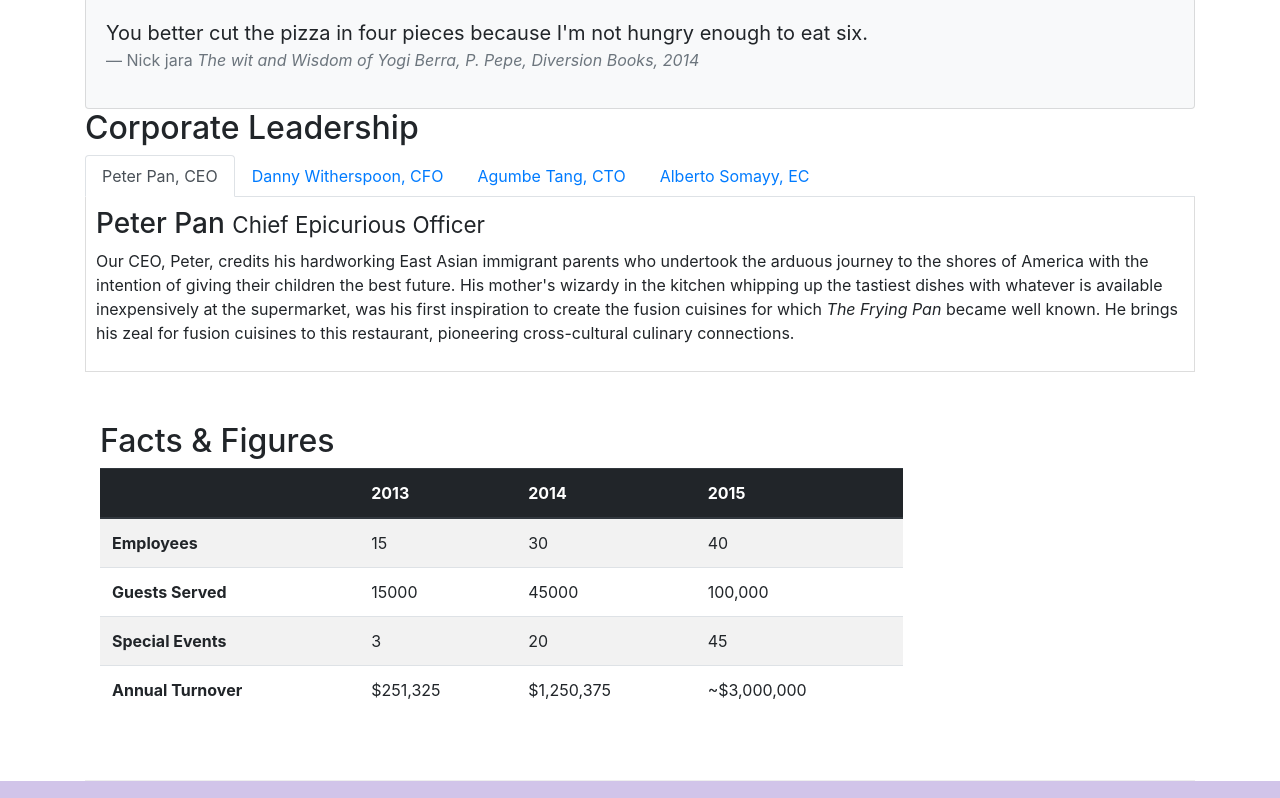
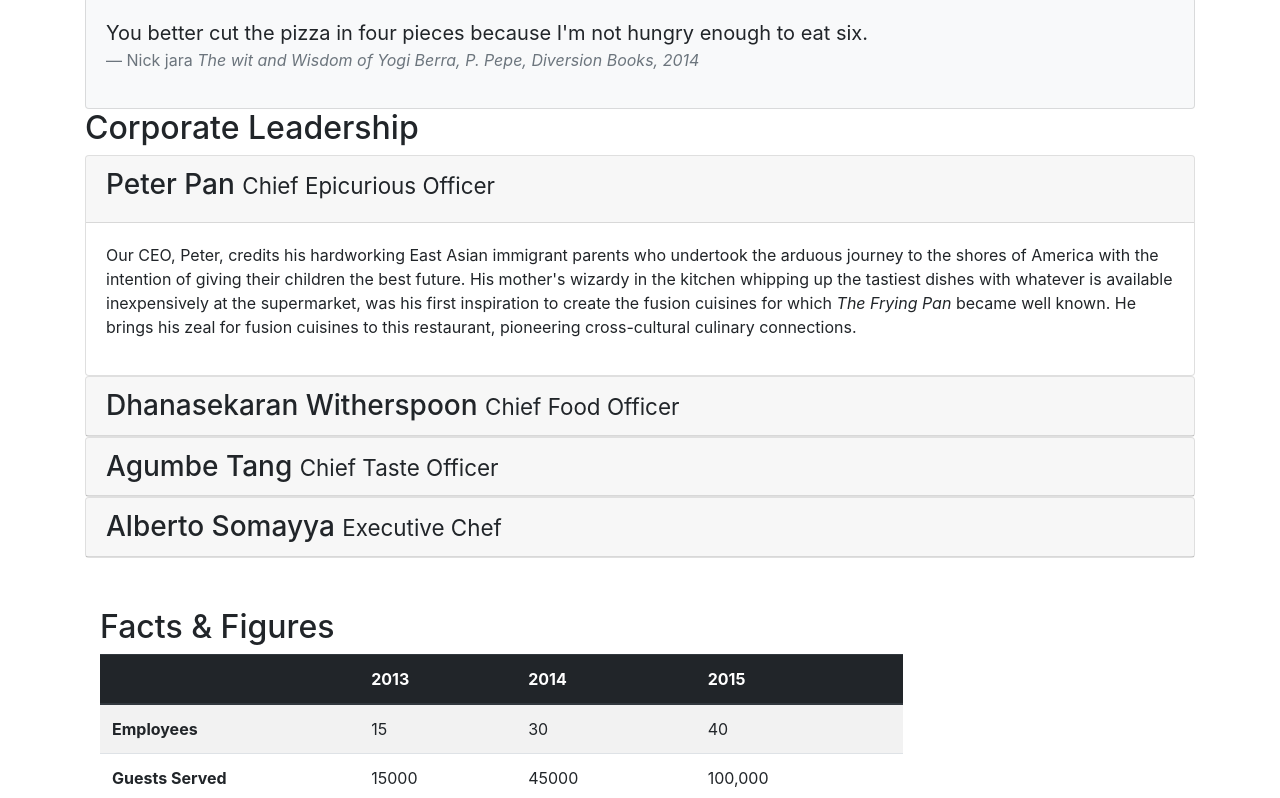
Before and after one commit to nickjara11/BootStrap_Coursera, a website: page aboutus.html in a window 1280 px wide. Shown: the part 762-1560 px from the top of the page. Drawn offline with nearby package versions, Linux system fonts and the light colour scheme.

Commit message:
Login Feature added, and tooltip feature added on index. About us had an accordion styling for the list of people

```diff
--- a/aboutus.html
+++ b/aboutus.html
@@ -101,41 +101,62 @@
             <div class="col-12">
                 <h2>Corporate Leadership</h2>
 
-                <ul class="nav nav-tabs">
-                    <li class="nav-item">
-                        <a class="nav-link active" href="#peter"
-                        role="tab" data-toggle="tab">Peter Pan, CEO</a>
-                    </li>
-                    <li class="nav-item">
-                        <a class="nav-link" href="#danny"
-                        role="tab" data-toggle="tab">Danny Witherspoon, CFO</a>
-                    </li>
-                    <li class="nav-item">
-                        <a class="nav-link" href="#agumbe"
-                        role="tab" data-toggle="tab">Agumbe Tang, CTO</a>
-                    </li>
-                    <li class="nav-item">
-                        <a class="nav-link" href="#alberto"
-                        role="tab" data-toggle="tab">Alberto Somayy, EC</a>
-                    </li>
-                </ul>
-
-                <div class="tab-content">
-                    <div role="tabpanel" class="tab-pane fade show active" id="peter">
-                        <h3>Peter Pan <small>Chief Epicurious Officer</small></h3>
-                        <p><span class="d-none d-sm-block">Our CEO, Peter, credits his hardworking East Asian immigrant parents who undertook the arduous journey to the shores of America with the intention of giving their children the best future. His mother's wizardy in the kitchen whipping up the tastiest dishes with whatever is available inexpensively at the supermarket, was his first inspiration to create the fusion cuisines for which <em>The Frying Pan</em> became well known. He brings his zeal for fusion cuisines to this restaurant, pioneering cross-cultural culinary connections.</p></span>
+                <div class="accordion">
+                    <div class="card">
+                        <div class="card-header" role="tab" id="peterhead">
+                            <h3 class="mb-8">
+                                <a data-toggle="collapse" data-target="#peter">
+                                    Peter Pan <small>Chief Epicurious Officer</small>
+                                </a>
+                            </h3>
+                        </div>
+                            <div class="collapse show" id="peter" data-parent="#accordion">
+                                <div class="card-body">
+                                    <p class="d-none d-sm-block">Our CEO, Peter, credits his hardworking East Asian immigrant parents who undertook the arduous journey to the shores of America with the intention of giving their children the best future. His mother's wizardy in the kitchen whipping up the tastiest dishes with whatever is available inexpensively at the supermarket, was his first inspiration to create the fusion cuisines for which <em>The Frying Pan</em> became well known. He brings his zeal for fusion cuisines to this restaurant, pioneering cross-cultural culinary connections.</p>
+                                </div>
+                            </div>
                     </div>
-                    <div role="tabpanel" class="tab-pane fade show" id="danny">
-                        <h3>Dhanasekaran Witherspoon <small>Chief Food Officer</small></h3>
-                        <p><span class="d-none d-sm-block">Our CFO, Danny, as he is affectionately referred to by his colleagues, comes from a long established family tradition in farming and produce. His experiences growing up on a farm in the Australian outback gave him great appreciation for varieties of food sources. As he puts it in his own words, <em>Everything that runs, wins, and everything that stays, pays!</em></p></span>
+                    <div class="card">
+                        <div class="card-header" role="tab" id="dannyhead">
+                            <h3 class="mb-0">
+                                <a class ="collapsed" data-toggle="collapse" data-target="#danny">
+                                    Dhanasekaran Witherspoon <small>Chief Food Officer</small>
+                                </a>
+                            </h3>
+                        </div>
+                        <div class="collapse" id="danny" data-parent="#accordion">
+                            <div class="card-body">
+                                <p class="d-none d-sm-block">Our CFO, Danny, as he is affectionately referred to by his colleagues, comes from a long established family tradition in farming and produce. His experiences growing up on a farm in the Australian outback gave him great appreciation for varieties of food sources. As he puts it in his own words, <em>Everything that runs, wins, and everything that stays, pays!</em></p>
+                            </div>
+                        </div>
                     </div>
-                    <div role="tabpanel" class="tab-pane fade show" id="agumbe">
-                        <h3>Agumbe Tang <small>Chief Taste Officer</small></h3>
-                        <p><span class="d-none d-sm-block">Blessed with the most discerning gustatory sense, Agumbe, our CTO, personally ensures that every dish that we serve meets his exacting tastes. Our chefs dread the tongue lashing that ensues if their dish does not meet his exacting standards. He lives by his motto, <em>You click only if you survive my lick.</em></p></span>
+                    <div class="card">
+                        <div class="card-header" role="tab" id="agumbehead">
+                            <h3 class="mb-0">
+                                <a class="collapsed" data-toggle="collapse" data-target="#agumbe">
+                                    Agumbe Tang <small>Chief Taste Officer</small>
+                                </a>
+                            </h3>
+                        </div>
+                        <div class="collapse" id="agumbe" data-parent="#accordion">
+                            <div class="card-body">
+                                <p class="d-none d-sm-block">Blessed with the most discerning gustatory sense, Agumbe, our CTO, personally ensures that every dish that we serve meets his exacting tastes. Our chefs dread the tongue lashing that ensues if their dish does not meet his exacting standards. He lives by his motto, <em>You click only if you survive my lick.</em></p>
+                            </div>
+                        </div>
                     </div>
-                    <div role="tabpanel" class="tab-pane fade show" id="alberto">
-                        <h3>Alberto Somayya <small>Executive Chef</small></h3>
-                        <p><span class="d-none d-sm-block">Award winning three-star Michelin chef with wide International experience having worked closely with whos-who in the culinary world, he specializes in creating mouthwatering Indo-Italian fusion experiences. He says, <em>Put together the cuisines from the two craziest cultures, and you get a winning hit! Amma Mia!</em></p></span>
+                    <div class="card">
+                        <div class="card-header" role="tab" id="albertohead">
+                            <h3 class="mb-0">
+                                <a class="collapsed" data-toggle="collapse" data-target="#alberto">
+                                    Alberto Somayya <small>Executive Chef</small>
+                                </a>
+                            </h3>
+                       </div>
+                        <div class="collapse" id="alberto" data-parent="#accordion">
+                            <div class="card-body">
+                                <p class="d-none d-sm-block">Award winning three-star Michelin chef with wide International experience having worked closely with whos-who in the culinary world, he specializes in creating mouthwatering Indo-Italian fusion experiences. He says, <em>Put together the cuisines from the two craziest cultures, and you get a winning hit! Amma Mia!</em></p>
+                            </div>
+                        </div>
                     </div>
                 </div>
             </div>
```
Also changed, not shown: index.html (+50 -1 lines).
